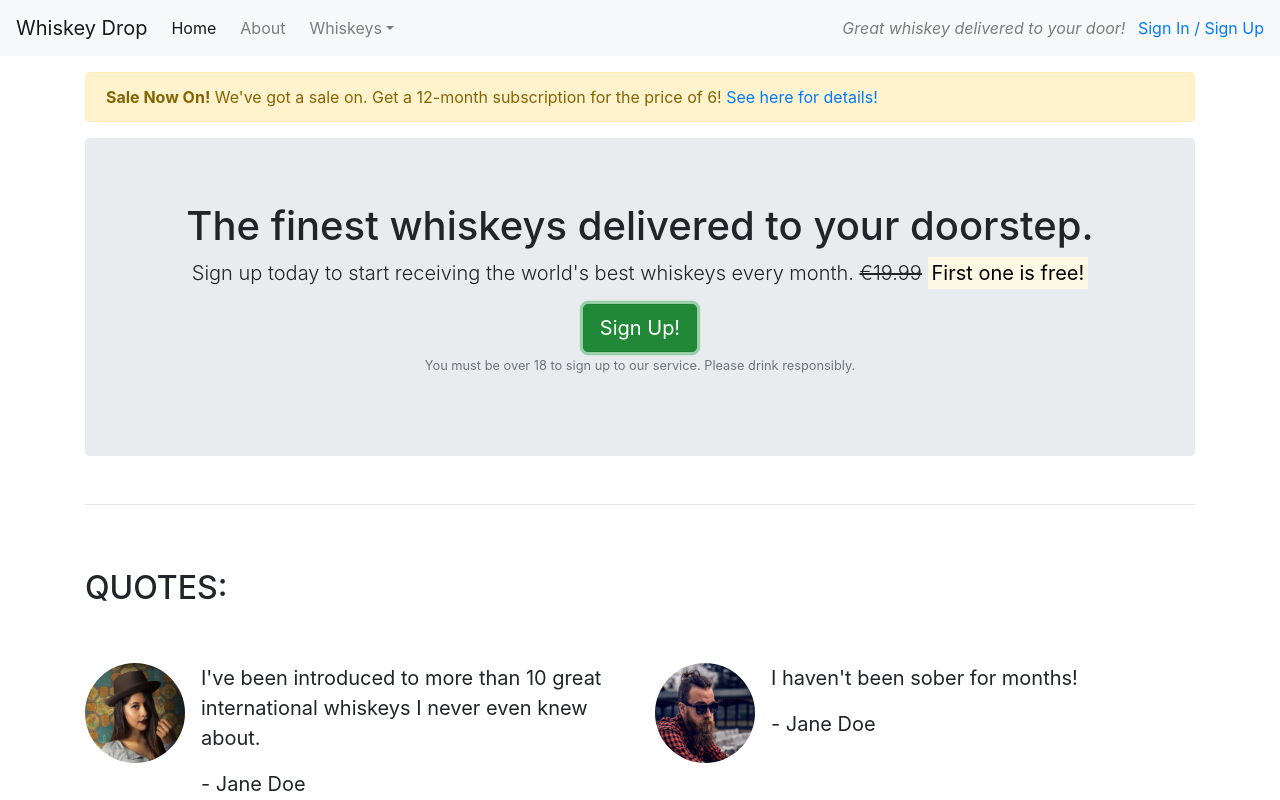
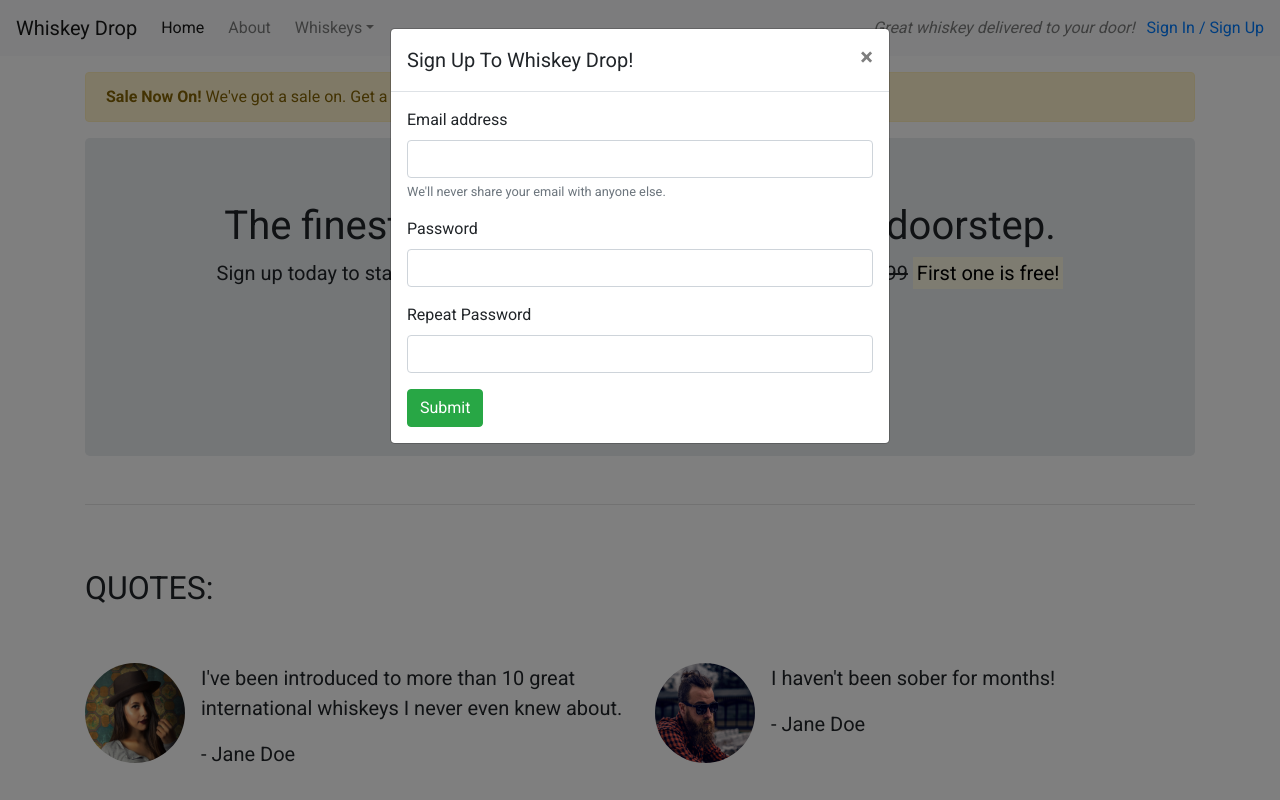
Before and after one commit to martindm33/Building-Bootstrap, a plain HTML site: page index.html in a window 1280 px wide. Both pictures are taken after a click on the button "Sign Up!". Shown: the top 800 px of the page. Drawn offline with nearby package versions, Linux system fonts and the light colour scheme.

Commit message:
Add basic css style sheet for future styling work

```diff
--- /dev/null
+++ b/css/style.css
@@ -0,0 +1,3 @@
+body {
+	font-family: "Roboto", sans-serif;
+}
--- a/index.html
+++ b/index.html
@@ -4,8 +4,6 @@
 		<meta charset="UTF-8" />
 		<meta name="viewport" content="width=device-width, initial-scale=1.0" />
 		<title>Whiskey Drop | Taste a new whiskey every month</title>
-
-		<script src="https://kit.fontawesome.com/e44cb29f66.js" crossorigin="anonymous"></script>
 
 		<link
 			rel="stylesheet"
@@ -14,11 +12,12 @@
 			crossorigin="anonymous"
 		/>
 
-		<!-- <script src="https://stackpath.bootstrapcdn.com/bootstrap/4.5.2/js/bootstrap.min.js"
-		integrity="sha384-B4gt1jrGC7Jh4AgTPSdUtOBvfO8shuf57BaghqFfPlYxofvL8/KUEfYiJOMMV+rV" crossorigin="anonymous">
-	</script>
-    <link rel="stylesheet" href="https://stackpath.bootstrapcdn.com/bootstrap/4.5.2/css/bootstrap.min.css"
-		integrity="sha384-JcKb8q3iqJ61gNV9KGb8thSsNjpSL0n8PARn9HuZOnIxN0hoP+VmmDGMN5t9UJ0Z" crossorigin="anonymous" /> -->
+		<link rel="preconnect" href="https://fonts.gstatic.com" />
+		<link href="https://fonts.googleapis.com/css2?family=Roboto:wght@400;700&display=swap" rel="stylesheet" />
+
+		<link rel="stylesheet" href="css/style.css" type="text/css" />
+
+		<script src="https://kit.fontawesome.com/e44cb29f66.js" crossorigin="anonymous"></script>
 	</head>
 
 	<body>
@@ -88,7 +87,7 @@
 							<span class="d-inline d-sm-none"><br /></span>
 							<strong><mark>First one is free!</mark></strong>
 						</p>
-						<button class="btn btn-success btn-lg">Sign Up!</button>
+						<button class="btn btn-success btn-lg" data-toggle="modal" data-target="#signUpModal">Sign Up!</button>
 						<p class="text-muted">
 							<small>You must be over 18 to sign up to our service. Please drink responsibly.</small>
 						</p>
@@ -237,6 +236,38 @@
 			<!-- /.table-->
 		</article>
 
+		<div class="modal fade" tabindex="-1" id="signUpModal">
+			<div class="modal-dialog">
+				<div class="modal-content">
+					<div class="modal-header">
+						<h5 class="modal-title">Sign Up To Whiskey Drop!</h5>
+						<button type="button" class="close" data-dismiss="modal" aria-label="Close">
+							<span aria-hidden="true">&times;</span>
+						</button>
+					</div>
+					<div class="modal-body">
+						<form>
+							<div class="form-group">
+								<label for="exampleInputEmail1">Email address</label>
+								<input type="email" class="form-control" id="exampleInputEmail1" aria-describedby="emailHelp" />
+								<small id="emailHelp" class="form-text text-muted">We'll never share your email with anyone else.</small>
+							</div>
+							<div class="form-group">
+								<label for="password">Password</label>
+								<input type="password" class="form-control" id="password" />
+							</div>
+							<div class="form-group">
+								<label for="repeatPassword">Repeat Password</label>
+								<input type="password" class="form-control" id="repeatPassworrd" />
+							</div>
+
+							<button type="submit" class="btn btn-success">Submit</button>
+						</form>
+					</div>
+				</div>
+			</div>
+		</div>
+
 		<script src="https://code.jquery.com/jquery-3.5.1.slim.min.js" integrity="sha384-DfXdz2htPH0lsSSs5nCTpuj/zy4C+OGpamoFVy38MVBnE+IbbVYUew+OrCXaRkfj" crossorigin="anonymous"></script>
 		<script
 			src="https://cdn.jsdelivr.net/npm/popper.js@1.16.1/dist/umd/popper.min.js"
```
